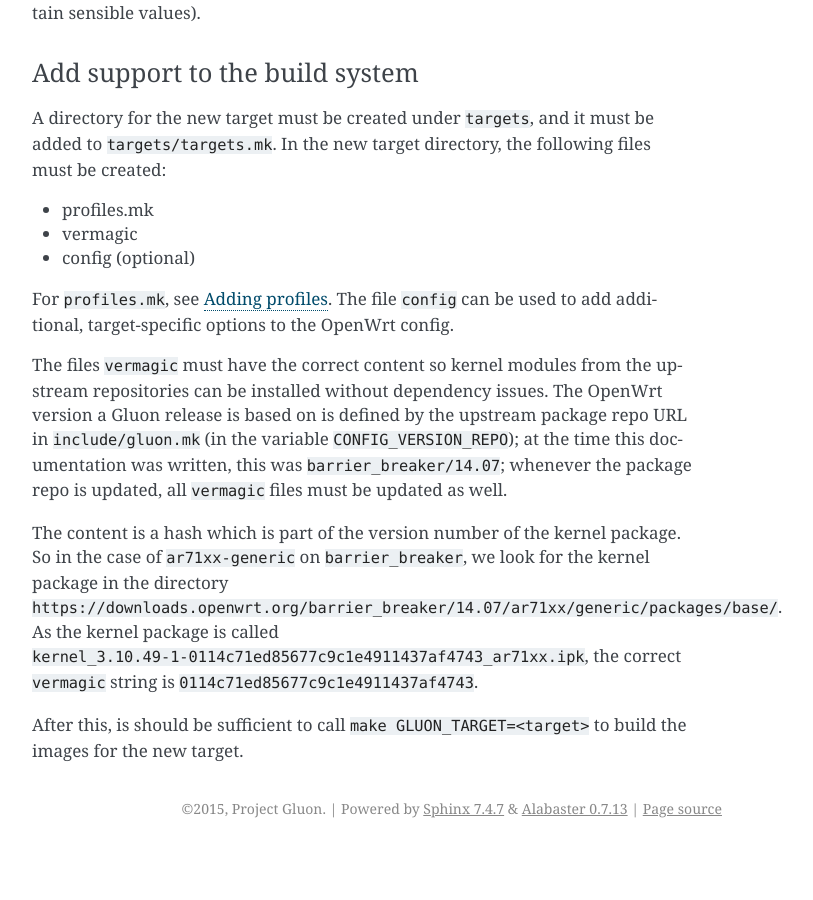
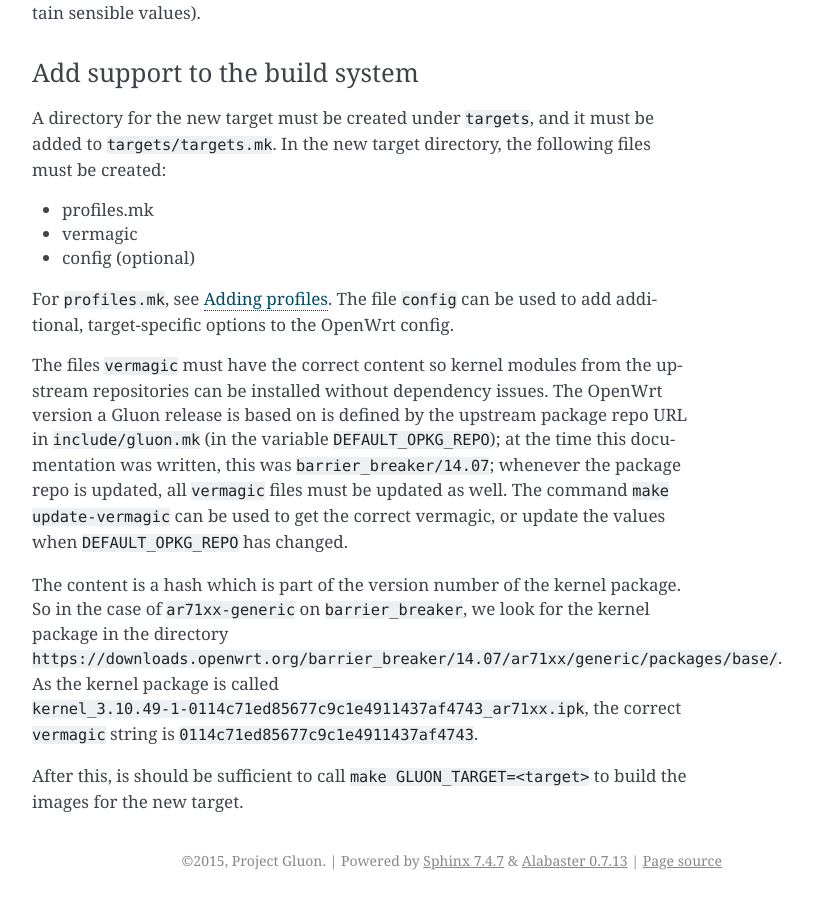
Before and after one commit to freifunk-gluon/gluon, a Sphinx documentation site: the page built from docs/dev/hardware.rst, in a window 1280 px wide and 900 px high, scrolled down 2012 px. Shown: the whole window, without its empty margins (388-1201 px from the left). Built offline with Sphinx 7.4.7, drawn with Linux system fonts in a browser that asks for light colours; before the commit the page ends 2860 px from its top, so only the background shows below that.

Commit message:
Add update-vermagic make target

```diff
--- a/docs/dev/hardware.rst
+++ b/docs/dev/hardware.rst
@@ -84,8 +84,9 @@ The file ``config`` can be used to add additional, target-specific options to th
 
 The files ``vermagic`` must have the correct content so kernel modules from the upstream repositories
 can be installed without dependency issues. The OpenWrt version a Gluon release is based on is defined by the upstream package repo URL in ``include/gluon.mk``
-(in the variable ``CONFIG_VERSION_REPO``); at the time this documentation was written, this was ``barrier_breaker/14.07``; whenever
-the package repo is updated, all ``vermagic`` files must be updated as well.
+(in the variable ``DEFAULT_OPKG_REPO``); at the time this documentation was written, this was ``barrier_breaker/14.07``; whenever
+the package repo is updated, all ``vermagic`` files must be updated as well. The command ``make update-vermagic`` can be used to get the correct
+vermagic, or update the values when ``DEFAULT_OPKG_REPO`` has changed.
 
 The content is a hash which is part of the version number of the kernel package. So in the case of ``ar71xx-generic`` on
 ``barrier_breaker``, we look for the kernel package in the directory ``https://downloads.openwrt.org/barrier_breaker/14.07/ar71xx/generic/packages/base/``.
```
Also changed, not shown: 2 other files.
